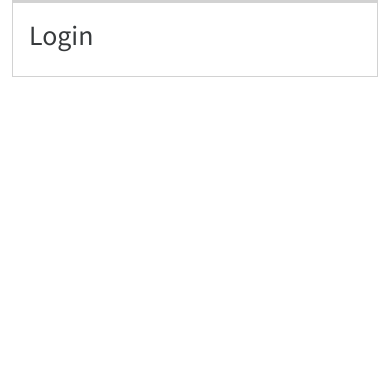
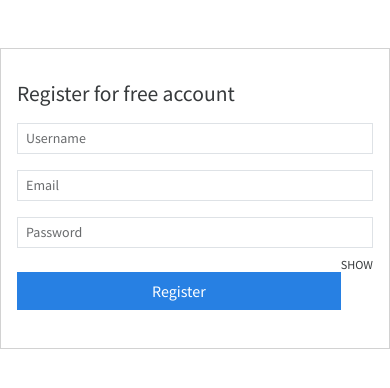
Before and after one commit to hamedshadow/expenses-app, a Django app: page /authentication/register in a window 390 px wide. Shown: the top 388 px of the page. Run offline with Django 5.2, Linux system fonts and the light colour scheme; some libraries are stand-ins or nearby versions.

Commit message:
ch(deploy): register form creation

```diff
--- a/authentication/views.py
+++ b/authentication/views.py
@@ -1,9 +1,14 @@
 from django.shortcuts import render
 from django.views import View
 
+
+from expenseswebsite import settings
 # Create your views here.
 
 
 class RegisterationView(View):
     def get(self, request):
+        # args = {}
+        # args['my_title'] = settings.VARIABLES[1]
+        # args need too pass in below  render command ,args
         return render(request, 'authentication/register.html')
--- a/expenseswebsite/settings.py
+++ b/expenseswebsite/settings.py
@@ -125,6 +125,7 @@ USE_TZ = True
 # Static files (CSS, JavaScript, Images)
 # https://docs.djangoproject.com/en/5.0/howto/static-files/
 
+# VARIABLES = ["Sag", "Gorbe"]
 STATIC_URL = 'static/'
 STATIC_DIR = [os.path.join(BASE_DIR,'expenseswebsite/static')]
 STATIC_ROOT = os.path.join(BASE_DIR,'static')
--- a/templates/authentication/register.html
+++ b/templates/authentication/register.html
@@ -1,14 +1,42 @@
-{% extends "base_auth.html" %}
+{% extends "base_auth.html" %} {% block content %}
 
-{% block content %}
-<div class="card">
-    <div class="card-body">
-        <h1>Login</h1>
+<div class="row">
+    <div class="col-md-4"></div>
+    <div class="col-md-4">
+
+        <div class="card mt-5">
+
+            <!-- <h4>{{ my_title }} </h4> -->
+            <div class="card-body mt-3">
+                <div class="card-title">
+                    <h4>Register for free account </h4>
+                </div>
+
+                <form action="" method="post" class="">
+
+                    <div class="form-group mt-3">
+                        <input type="text" name="username" placeholder="Username" id="usernameField" class="form-control form-control-sm" />
+                    </div>
+                    <div class="form-group mt-3">
+                        <input type="email" name="email" placeholder="Email" id="emailField" class="form-control form-control-sm" />
+                    </div>
+                    <div class="form-group mt-3">
+                        <input type="password" name="password" placeholder="Password" id="passwordlField" class="form-control form-control-sm" />
+                        <small class="float-end py-2 d-inline">SHOW</small>
+                    </div>
+                    <div class="form-group d-grid py-2 mt-3">
+                        <input type="submit" value="Register" class="btn btn-block btn-primary">
+                    </div>
+
+                </form>
+
+
+            </div>
+
+        </div>
     </div>
-
+    <div class="col-md-4"></div>
 </div>
 
 
-
-
 {% endblock content %}
--- a/templates/base_auth.html
+++ b/templates/base_auth.html
@@ -3,7 +3,7 @@
 
 <head>
     <meta charset="utf-8">
-    <meta name="viewport" content="width=device-width, initial-scale=1">
+    <meta name="viewport" content="width=device-width, initial-scale=1 shrink-to-fit=no">
     <title>TrulyExpenses {% block title %} {% endblock title %} </title>
 
 
@@ -19,42 +19,34 @@
 </head>
 
 <body>
-
+{% comment %}
     <header class="navbar navbar-dark sticky-top bg-dark flex-md-nowrap p-0 shadow">
         {% comment %} <a class="navbar-brand col-md-3 col-lg-2 me-0 px-3 fs-6" href="#">hamed company</a> {% endcomment %}
         {% comment %} <button class="navbar-toggler position-absolute d-md-none collapsed" type="button" data-bs-toggle="collapse" data-bs-target="#sidebarMenu" aria-controls="sidebarMenu" aria-expanded="false" aria-label="Toggle navigation"> {% endcomment %}
     {% comment %} <span class="navbar-toggler-icon"></span> {% endcomment %}
   {% comment %} </button> {% endcomment %}
 
-    </header>
+    {% comment %} </header>  {% endcomment %}
 
-    <div class="container-fluid">
-        <div class="row">
+    {% comment %} <div class="container-fluid"> {% endcomment %}
+        {% comment %} <div class="row"> {% endcomment %}
 
 
 
-            <main class="col-md-9 ms-sm-auto col-md-12">
-                <div class="card">
+            <main role="main">
 
-                </div>
+                    {% block content %}
 
-                <div class="col-md-3">
 
-                </div>
-                <div class="col-md-6">
-                    {% block content %} {% endblock content %}
+                    {% endblock content %}
 
-                </div>
-                <div class="col-md-3">
-
-                </div>
 
 
 
 
             </main>
-        </div>
-    </div>
+        {% comment %} </div> {% endcomment %}
+    {% comment %} </div> {% endcomment %}
 
 
     {% comment %}
```
